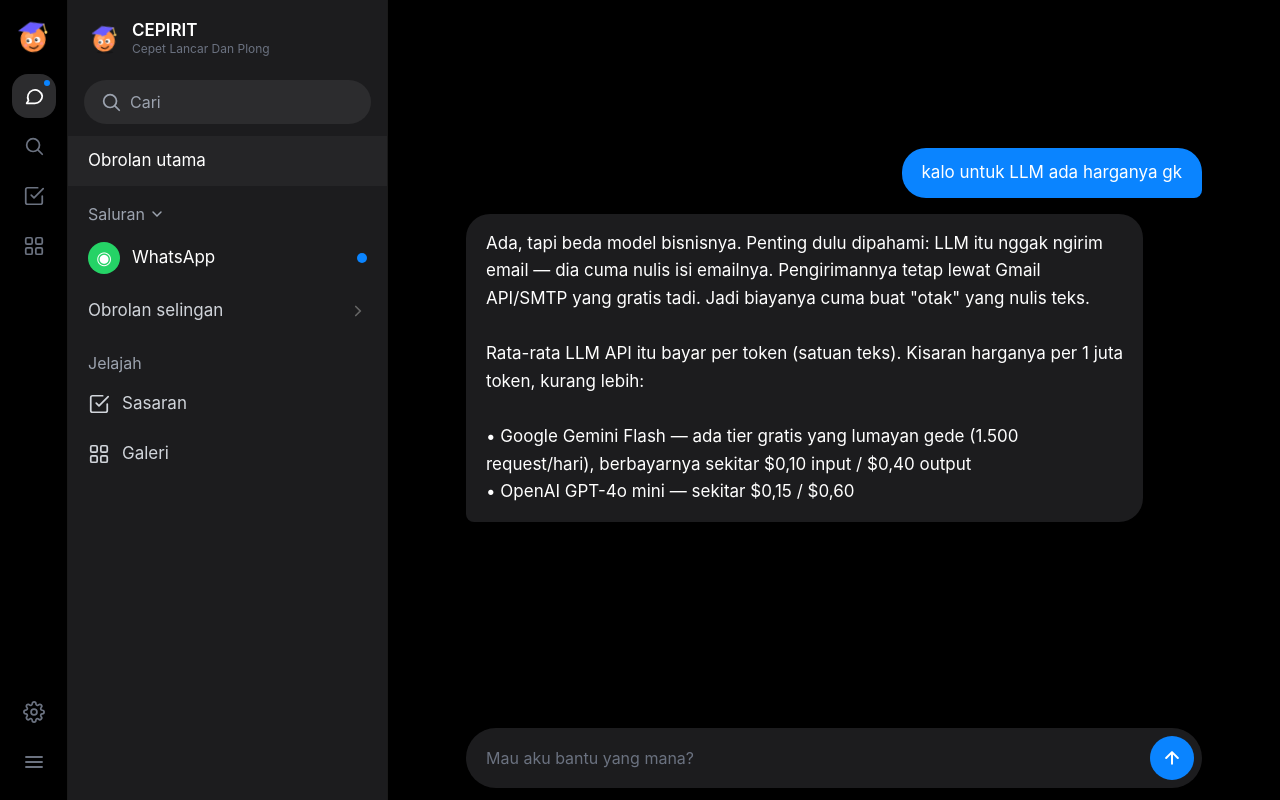
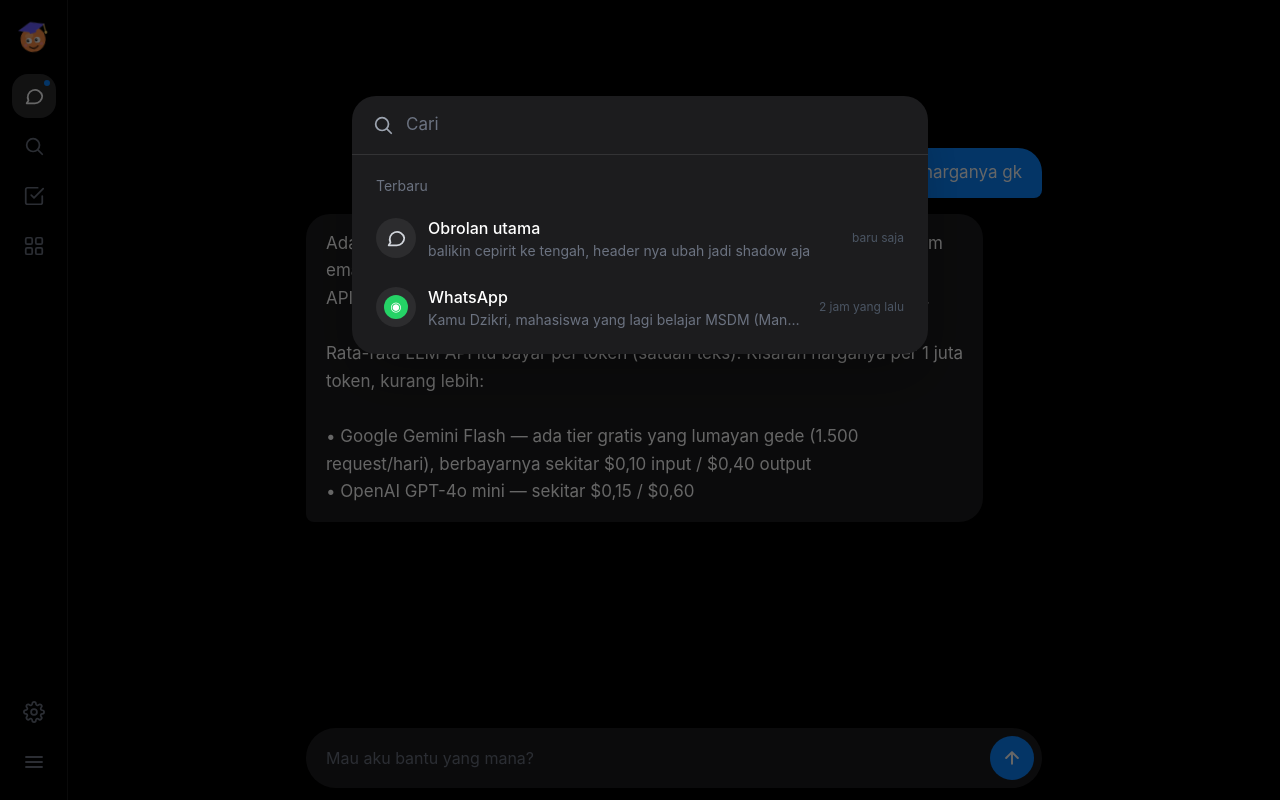
Before and after one commit to Rain-dev-187/smart-virtual-assistant-llm, a React (Vite) app in the folder frontend/: page / in a window 1280 px wide. Both pictures are taken after a click on the button 33 px from the left and 146 px from the top of the page. Built offline with nearby package versions, Linux system fonts and the light colour scheme.

Commit message:
Tombol search buka modal pencarian spotlight; tombol chat buka sidebar percakapan

```diff
--- a/frontend/src/App.jsx
+++ b/frontend/src/App.jsx
@@ -13,6 +13,7 @@
   GaleriSidebar,
   RightPanel,
   ProfilCepirit,
+  SearchModal,
   SasaranPage,
   GaleriPage,
   SasaranForm,
@@ -31,6 +32,7 @@
   const [artifacts, setArtifacts] = useState([]);
   const [galeriFilter, setGaleriFilter] = useState("semua");
   const [pendingKategori, setPendingKategori] = useState(null);
+  const [searchOpen, setSearchOpen] = useState(false);
 
   const openSheet = (page) => setStack((s) => [...s, page]);
   const back = () => setStack((s) => s.slice(0, -1));
@@ -194,10 +196,11 @@
         <IconRail
           view={view}
           onView={goView}
-          onToggleChatSide={() => {
-            if (view !== "chat") setView("chat");
-            setChatSide((s) => !s);
+          onOpenChatSide={() => {
+            goView("chat");
+            setChatSide(true);
           }}
+          onOpenSearch={() => setSearchOpen(true)}
           onOpenSettings={() => openSheet("settings")}
           onOpenMenu={() => openSheet("menu")}
         />
@@ -225,6 +228,17 @@
         {view === "chat" && rightOpen && <RightPanel onClose={() => setRightOpen(false)} />}
       </div>
 
+      {/* Modal pencarian */}
+      {searchOpen && (
+        <SearchModal
+          onClose={() => setSearchOpen(false)}
+          onSelect={() => {
+            setSearchOpen(false);
+            goView("chat");
+          }}
+        />
+      )}
+
       {/* Sheet / modal untuk kedua mode */}
       {current && (
         <Sheet onClose={closeSheet} labelled={current !== "artefak"}>
--- a/frontend/src/components/Desktop.jsx
+++ b/frontend/src/components/Desktop.jsx
@@ -1,4 +1,4 @@
-import React, { useState } from "react";
+import React, { useState, useEffect } from "react";
 import { I, CepiritAvatar, SheetHeader } from "./ui";
 import Drawer from "./Drawer";
 
@@ -24,7 +24,7 @@
 };
 
 /* ---------- Rel ikon kiri (desktop) ---------- */
-export function IconRail({ view, onView, onToggleChatSide, onOpenSettings, onOpenMenu }) {
+export function IconRail({ view, onView, onOpenChatSide, onOpenSearch, onOpenSettings, onOpenMenu }) {
   const btn = (active) =>
     `relative w-11 h-11 rounded-2xl flex items-center justify-center transition-colors ${
       active ? "bg-card2 text-white" : "text-gray-500 hover:text-gray-200 hover:bg-card"
@@ -35,11 +35,11 @@
       <div className="mb-3">
         <CepiritAvatar size={40} label={false} />
       </div>
-      <button className={btn(view === "chat")} onClick={() => onView("chat")} title="Obrolan">
+      <button className={btn(view === "chat")} onClick={() => { onView("chat"); onOpenChatSide(); }} title="Obrolan">
         {I.chat}
         {view === "chat" && dot}
       </button>
-      <button className={btn(false)} onClick={onToggleChatSide} title="Cari percakapan">
+      <button className={btn(false)} onClick={onOpenSearch} title="Cari">
         {I.search}
       </button>
       <button className={btn(view === "sasaran")} onClick={() => onView("sasaran")} title="Sasaran">
@@ -58,6 +58,84 @@
         {I.menu}
       </button>
     </nav>
+  );
+}
+
+/* ---------- Modal pencarian ala spotlight (desktop) ---------- */
+const SEARCH_RECENTS = [
+  {
+    id: 1,
+    kind: "chat",
+    title: "Obrolan utama",
+    preview: "balikin cepirit ke tengah, header nya ubah jadi shadow aja",
+    time: "baru saja",
+  },
+  {
+    id: 2,
+    kind: "wa",
+    title: "WhatsApp",
+    preview: "Kamu Dzikri, mahasiswa yang lagi belajar MSDM (Manajemen Su...",
+    time: "2 jam yang lalu",
+  },
+];
+
+export function SearchModal({ onClose, onSelect }) {
+  const [q, setQ] = useState("");
+
+  useEffect(() => {
+    const h = (e) => {
+      if (e.key === "Escape") onClose();
+    };
+    window.addEventListener("keydown", h);
+    return () => window.removeEventListener("keydown", h);
+  }, [onClose]);
+
+  const filtered = SEARCH_RECENTS.filter((r) =>
+    (r.title + " " + r.preview).toLowerCase().includes(q.toLowerCase())
+  );
+
+  return (
+    <div className="fixed inset-0 z-[60] flex items-start justify-center px-4 pt-24">
+      <div className="absolute inset-0 bg-black/60" onClick={onClose} />
+      <div className="relative w-full max-w-xl bg-card rounded-3xl overflow-hidden shadow-2xl animate-pop-in">
+        <div className="flex items-center gap-3 px-5 py-4 border-b border-white/10">
+          <span className="text-gray-400">{I.search}</span>
+          <input
+            autoFocus
+            value={q}
+            onChange={(e) => setQ(e.target.value)}
+            placeholder="Cari"
+            className="flex-1 bg-transparent outline-none text-[17px] placeholder-gray-500 text-white"
+          />
+        </div>
+        <div className="p-3 max-h-[60vh] overflow-y-auto no-scrollbar">
+          <div className="px-3 py-2 text-gray-500 text-[14px]">Terbaru</div>
+          {filtered.map((r) => (
+            <button
+              key={r.id}
+              onClick={() => onSelect(r)}
+              className="w-full flex items-center gap-3 px-3 py-3 rounded-2xl hover:bg-card2 text-left transition-colors"
+            >
+              <span className="w-10 h-10 rounded-full bg-card2 flex items-center justify-center shrink-0 text-gray-300">
+                {r.kind === "chat" ? (
+                  I.chat
+                ) : (
+                  <span className="w-6 h-6 rounded-full bg-[#25d366] flex items-center justify-center text-white text-[13px]">◉</span>
+                )}
+              </span>
+              <span className="flex-1 min-w-0">
+                <span className="block font-medium text-[16px] text-white">{r.title}</span>
+                <span className="block text-gray-500 text-[14px] truncate">{r.preview}</span>
+              </span>
+              <span className="text-gray-600 text-[12px] shrink-0">{r.time}</span>
+            </button>
+          ))}
+          {filtered.length === 0 && (
+            <div className="px-3 py-6 text-center text-gray-500 text-[15px]">Tidak ada hasil</div>
+          )}
+        </div>
+      </div>
+    </div>
   );
 }
 
```
